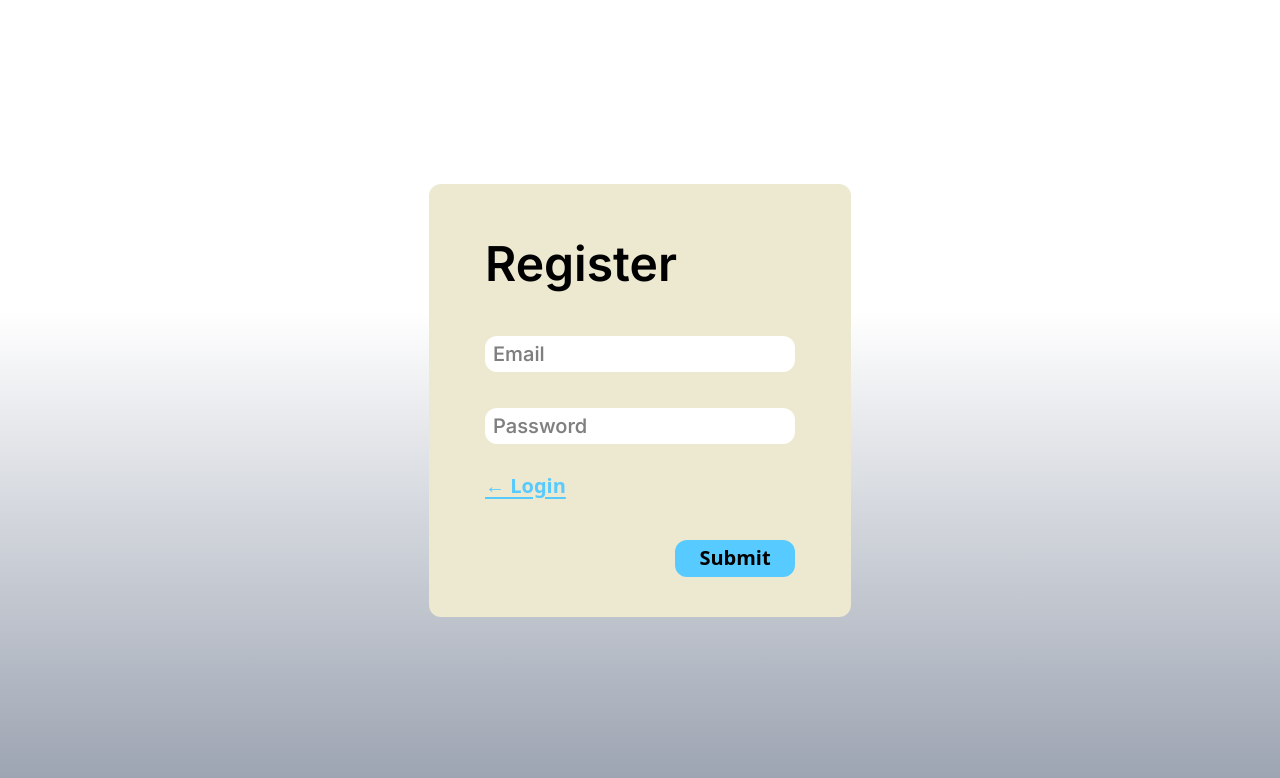
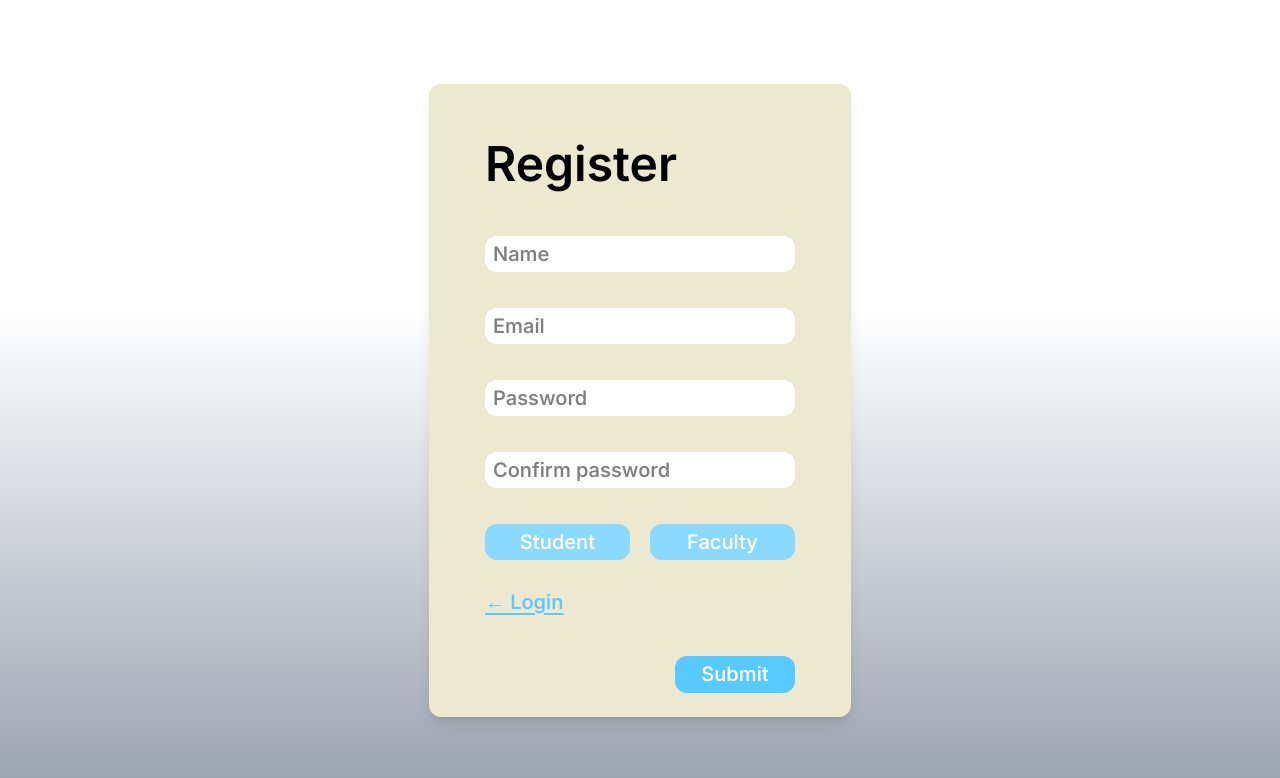
Before and after one commit to DaSmelterSaif/campus-management-sys-frontend, a Vue app: page /auth/register in a window 1280 px wide. Shown: the top 778 px of the page. Built offline with nearby package versions, Linux system fonts and the light colour scheme.

Commit message:
register edits + dashboard

```diff
--- a/index.html
+++ b/index.html
@@ -1,5 +1,5 @@
 <!DOCTYPE html>
-<html class="font-mediumlight" lang="en">
+<html class="font-mediumlight font-inter" lang="en">
   <head>
     <meta charset="UTF-8" />
     <link rel="icon" type="image/svg+xml" href="/vite.svg" />
--- a/src/components/Auth.vue
+++ b/src/components/Auth.vue
@@ -1,6 +1,6 @@
 <template>
     <div class="h-screen flex justify-center items-center bg-linear-180 from-39% from-white to-100% to-gray-400">
-        <div class="w-[422px] min-h-[433px] p-14 pb-0 bg-beige rounded-xl overflow-hidden">
+        <div class="w-[422px] min-h-[433px] p-14 pb-6 bg-beige rounded-xl overflow-hidden shadow-lg">
             <RouterView />
         </div>
     </div>
--- a/src/components/Auth_components/Register.vue
+++ b/src/components/Auth_components/Register.vue
@@ -1,11 +1,31 @@
 <template>
     <div>
-        <h1 class="mb-12 text-5xl font-semibold font-inter">Register</h1>
+        <h1 class="mb-12 text-5xl font-semibold">Register</h1>
         <form>
-            <input class="bg-white w-full px-2 mb-9 h-9 rounded-xl text-xl font-inter" type="email" name="email"
-                id="email" placeholder="Email" maxlength="256">
-            <input class="bg-white w-full px-2 mb-7 h-9 rounded-xl text-xl font-inter" type="password" name="password"
+            <!-- Name -->
+            <input class="bg-white w-full px-2 mb-9 h-9 rounded-xl text-xl" type="text" name="name" id="name"
+                placeholder="Name">
+            <!-- Email -->
+            <input class="bg-white w-full px-2 mb-9 h-9 rounded-xl text-xl" type="email" name="email" id="email"
+                placeholder="Email" maxlength="256">
+            <!-- Password -->
+            <input class="bg-white w-full px-2 mb-9 h-9 rounded-xl text-xl" type="password" name="password"
                 id="password" placeholder="Password">
+            <!-- Confirm password -->
+            <input class="bg-white w-full px-2 mb-9 h-9 rounded-xl text-xl" type="password" name="confirmPassword"
+                id="confirmPassword" placeholder="Confirm password">
+            <!-- Student or faculty -->
+            <div class="flex flex-row gap-5 mb-7 w-full h-9">
+                <input class="hidden peer/student" type="radio" name="studentFaculty" id="student" value="Student">
+                <label
+                    class="bg-muted text-white peer-checked/student:bg-primary active:bg-clicked-btn select-none flex flex-1 justify-center items-center px-2 w-max-1/2 h-full rounded-xl text-xl"
+                    for="student">Student</label>
+                <input class="hidden peer/faculty" type="radio" name="studentFaculty" id="faculty" value="faculty">
+                <label
+                    class="bg-muted text-white peer-checked/faculty:bg-primary active:bg-clicked-btn select-none flex flex-1 justify-center items-center px-2 w-max-1/2 h-full rounded-xl text-xl"
+                    for="faculty">Faculty</label>
+            </div>
+
             <router-link
                 class="block-inline text-primary underline underline-offset-4 decoration-2 text-xl hover:underline-offset-8 transition-all after:block after:mb-10"
                 to="/auth/login">← Login
--- a/src/components/Button.vue
+++ b/src/components/Button.vue
@@ -1,5 +1,8 @@
 <template>
-    <button class="bg-primary hover:bg-hovered-btn transition-colors rounded-xl">{{ btnWord }}</button>
+    <button
+        class="bg-primary hover:bg-hovered-btn active:bg-clicked-btn text-white select-none transition-colors rounded-xl">{{
+            btnWord
+        }}</button>
 </template>
 
 <script>
--- /dev/null
+++ b/src/components/Dashboard.vue
@@ -0,0 +1,23 @@
+<template>
+    <div class="w-28 h-screen fixed top-0 left-0 bg-gray-700">
+        <SidebarButton class="bg-primary flex justify-center items-center">LOGO HERE</SidebarButton>
+        <SidebarButton class="bg-gray-600" />
+    </div>
+</template>
+
+<script>
+import SidebarButton from './Dashboard_components/SidebarButton.vue';
+
+export default {
+    data() {
+        return {
+
+        }
+    },
+    components: {
+        SidebarButton
+    }
+}
+</script>
+
+<style scoped></style>
--- /dev/null
+++ b/src/components/Dashboard_components/SidebarButton.vue
@@ -0,0 +1,17 @@
+<template>
+    <div class="w-full aspect-square select-none">
+        <slot />
+    </div>
+</template>
+
+<script>
+export default {
+    data() {
+        return {
+
+        }
+    }
+}
+</script>
+
+<style scoped></style>
--- a/src/router.js
+++ b/src/router.js
@@ -4,6 +4,7 @@ import Redirector from "./components/Redirector.vue";
 import Auth from "./components/Auth.vue";
 import Login from "./components/Auth_components/Login.vue";
 import Register from "./components/Auth_components/Register.vue";
+import Dashboard from "./components/Dashboard.vue";
 
 const routes = [
   { path: "/", component: Redirector },
@@ -21,6 +22,7 @@ const routes = [
       },
     ],
   },
+  { path: "/dashboard", component: Dashboard },
 ];
 
 const router = createRouter({
--- a/src/style.css
+++ b/src/style.css
@@ -4,6 +4,8 @@
 @theme {
   --color-beige: #ede8d0;
   --color-primary: #57caff;
+  --color-muted: #8adaff;
+  --color-clicked-btn: #00a4f0;
   --color-hovered-btn: #24baff;
 
   --font-inter: "Inter", sans-serif;
```
Also changed, not shown: 1 other file (tests, documents, lock files or other folders).
